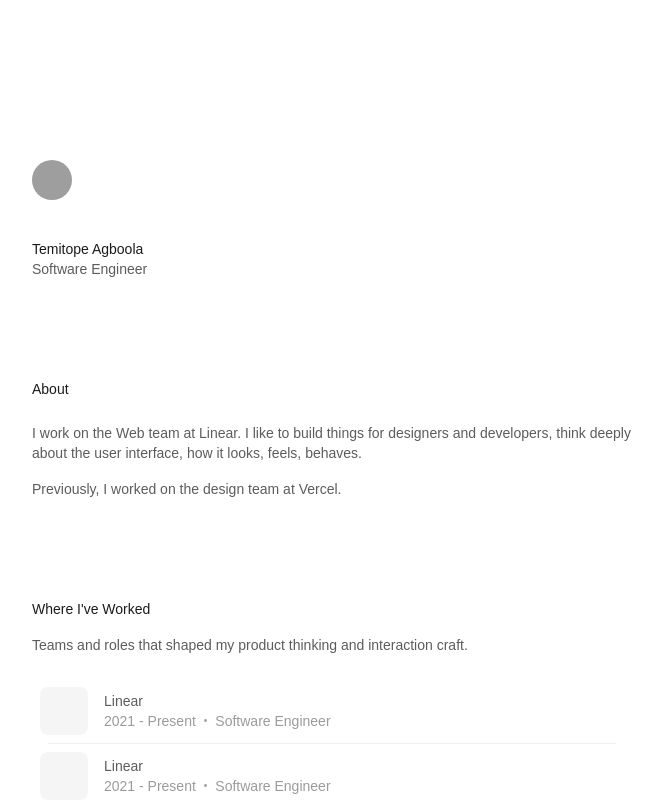
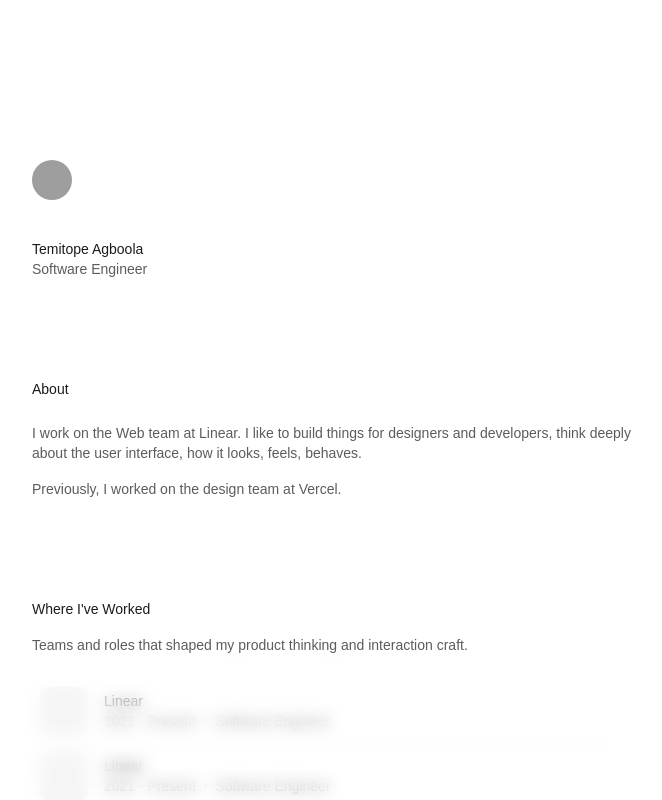
Before and after one commit to kaiser54/interaction-playground, a React (Vite) app in the folder apps/web/: page / in a window 1280 px wide. Shown: the top 800 px of the page, without its empty margins (308-970 px from the left). Built offline with nearby package versions, Linux system fonts and the light colour scheme; grey boxes are pictures that could not be loaded.

Commit message:
fix(web): switch overlay to bottom position
Update the app overlay configuration to render only at the bottom edge for the intended visual treatment.

```diff
--- a/apps/web/src/App.tsx
+++ b/apps/web/src/App.tsx
@@ -54,7 +54,7 @@ function App() {
         gradientOpacity={0}
         maskOpacity={0.95}
         maskStop={55}
-        position="top"
+        position="bottom"
       />
       <SeoHead />
       <Header />
```
